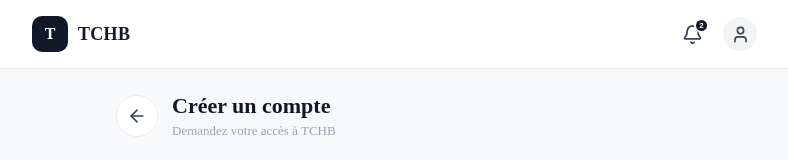
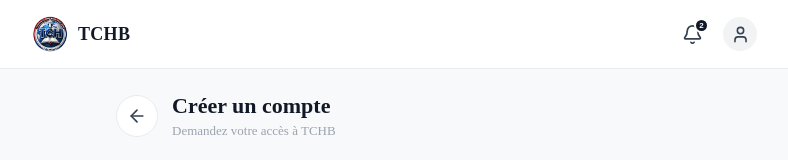
Before and after one commit to orman-NEVILLE/tchbMobile, a Vue app: page /inscription in a window 1280 px wide. Shown: the top 160 px of the page, without its empty margins (244-1032 px from the left). Built offline with nearby package versions, Linux system fonts and the light colour scheme.

Commit message:
Ajout du logo

```diff
--- a/src/components/AppHeader.vue
+++ b/src/components/AppHeader.vue
@@ -55,9 +55,11 @@ onBeforeUnmount(() => {
         class="brand"
         aria-label="Accueil TCHB"
       >
-        <div class="brand-logo">
-          T
-        </div>
+        <img
+          src="/icons/logo-tchb.png"
+          alt="Logo TCHB"
+          class="brand-logo"
+        />
 
         <span class="brand-name">
           TCHB
@@ -137,17 +139,10 @@ onBeforeUnmount(() => {
   width: 36px;
   height: 36px;
 
-  display: flex;
-  align-items: center;
-  justify-content: center;
+  display: block;
 
+  object-fit: contain;
   border-radius: 10px;
-
-  background: var(--color-text);
-  color: var(--color-surface);
-
-  font-size: 16px;
-  font-weight: 750;
 }
 
 .brand-name {
```
